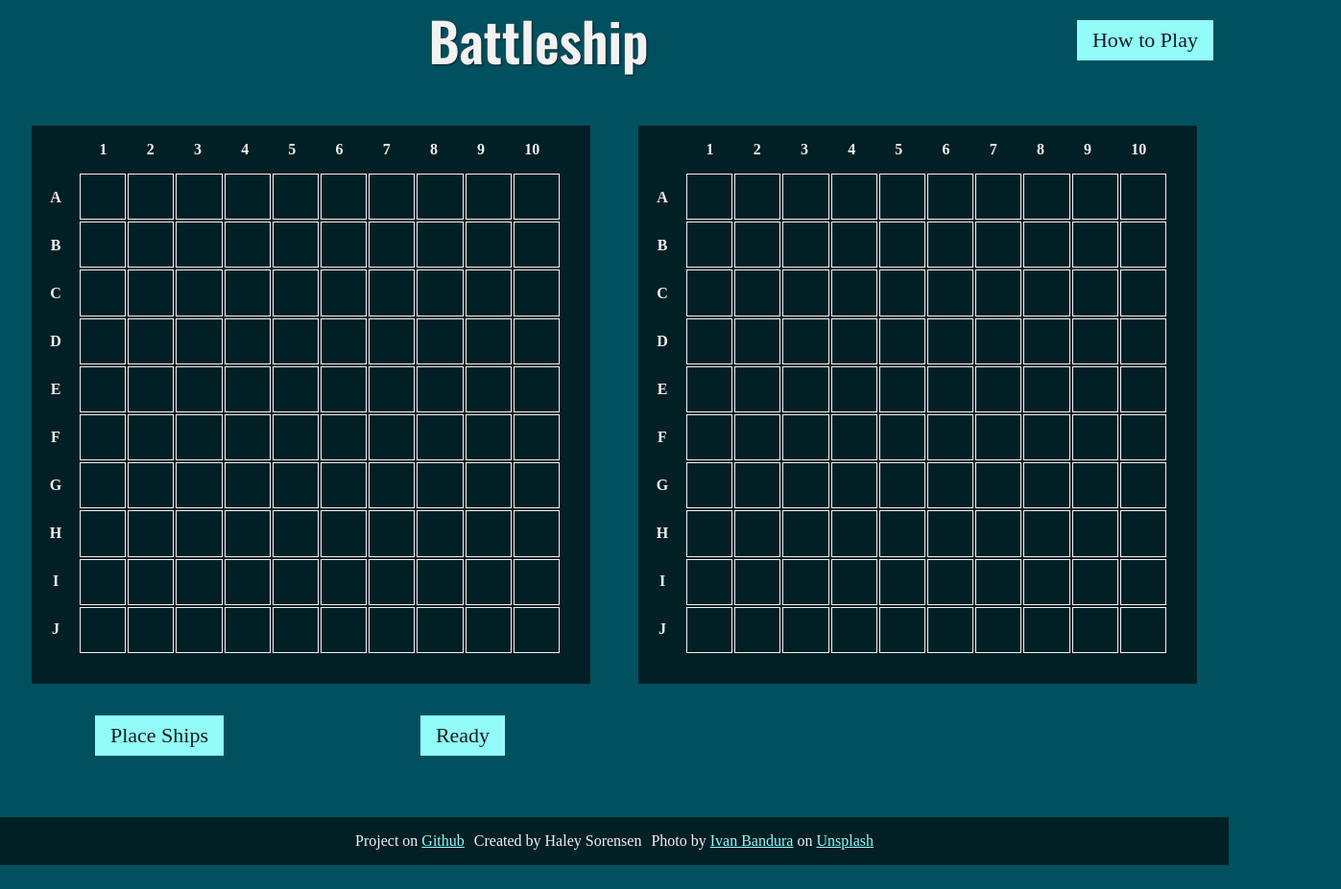
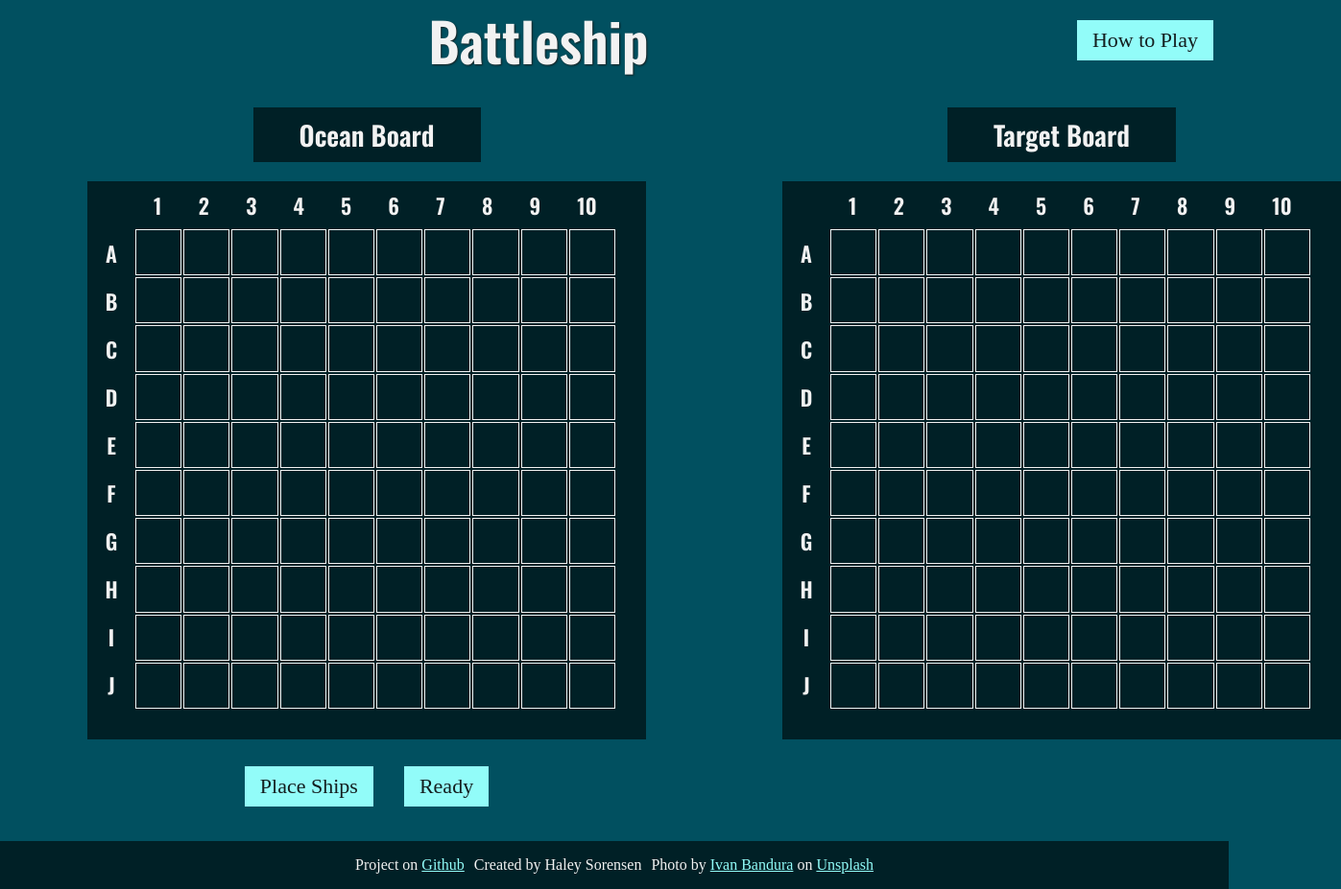
Before and after one commit to Hsoren31/battleship, a website built with webpack: page src/index.html in a window 1280 px wide. Both pictures are taken after a click on the button "Play Game". Shown: the whole page at 96% size, 1397 px wide, since content can reach past the window. Before the commit the page ends 902 px from the top, so only its background shows below. Built offline with nearby package versions, Linux system fonts and the light colour scheme; files whose address does not match are found by name; a web font is replaced by a local one.

Commit message:
Style: Fix spacing/layout of game container

```diff
--- a/src/index.html
+++ b/src/index.html
@@ -78,6 +78,7 @@
         </dialog>
       </div>
       <div id="game_container">
+        <h2 class="board_header ocean">Ocean Board</h2>
         <section id="user_board" class="board">
           <div class="letter_labels">
             <p class="letter">A</p>
@@ -105,8 +106,11 @@
           </div>
           <div id="user_field" class="field-container"></div>
         </section>
-        <button id="place_ships">Place Ships</button>
-        <button id="continue_game">Ready</button>
+        <div class="board_buttons">
+          <button id="place_ships">Place Ships</button>
+          <button id="continue_game">Ready</button>
+        </div>
+        <h2 class="board_header target">Target Board</h2>
         <section id="target_board" class="board">
           <div class="letter_labels">
             <p class="letter">A</p>
--- a/src/style.css
+++ b/src/style.css
@@ -143,12 +143,15 @@ h1 {
 
 #game_container {
   display: none;
-  gap: 1rem;
-  margin: 3rem 1rem;
+  margin: 2rem;
+  gap: 1.5rem;
+
   align-items: center;
   justify-items: center;
-  grid-template-rows: 4fr 75px;
-  grid-template-columns: repeat(4, 1fr);
+
+  grid-template-columns: repeat(2, minmax(700px, 1fr));
+  grid-template-rows: 50px 1fr;
+  grid-auto-rows: 50px;
 }
 
 .board {
@@ -160,18 +163,42 @@ h1 {
   grid-template-columns: 50px 500px;
 }
 
+.board_header {
+  background-color: var(--clr-board);
+  padding: 0.5rem 3rem;
+  font-family: var(--ff-accent);
+  font-size: var(--fs-600);
+  font-weight: var(--fw-bold);
+}
+
+.board_header.ocean {
+  grid-row: 1 / 2;
+  grid-column: 1 / 2;
+}
+
+.board_header.target {
+  grid-row: 1 / 2;
+  grid-column: 2 / 3;
+}
+
 #user_board {
-  grid-row: 1 / 2;
-  grid-column: 1 / 3;
+  grid-column: 1 / 2;
+  grid-row: 2 / 3;
 }
 
 #target_board {
-  grid-row: 1 / 2;
-  grid-column: 3 / 5;
+  grid-column: 2 / 3;
+  grid-row: 2 / 3;
 }
 
-.num_labels,
-.letter_labels {
+.board_buttons {
+  display: flex;
+  gap: 2rem;
+  justify-content: space-evenly;
+}
+
+.number,
+.letter {
   font-family: var(--ff-accent);
   font-weight: var(--fw-bold);
   font-size: var(--fs-500);
```
